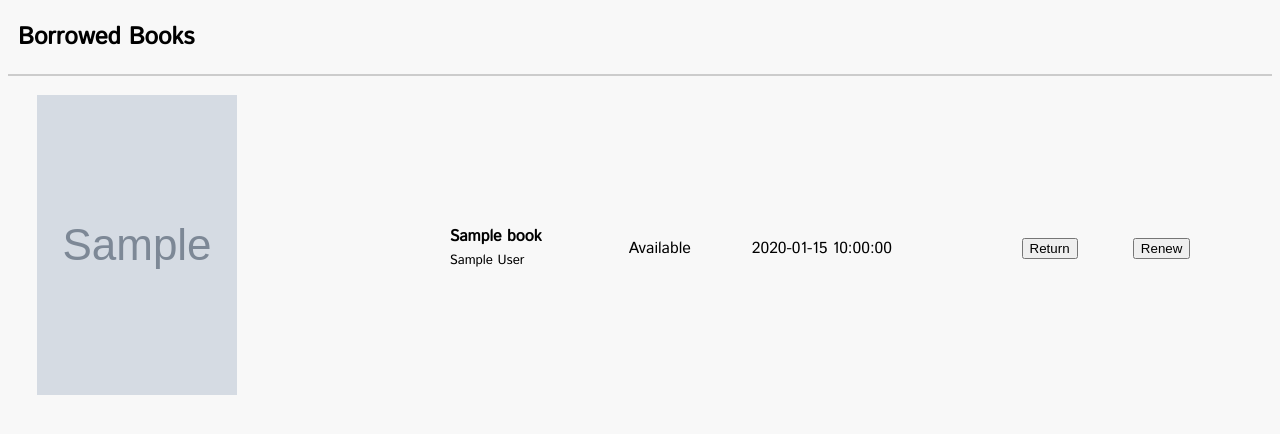
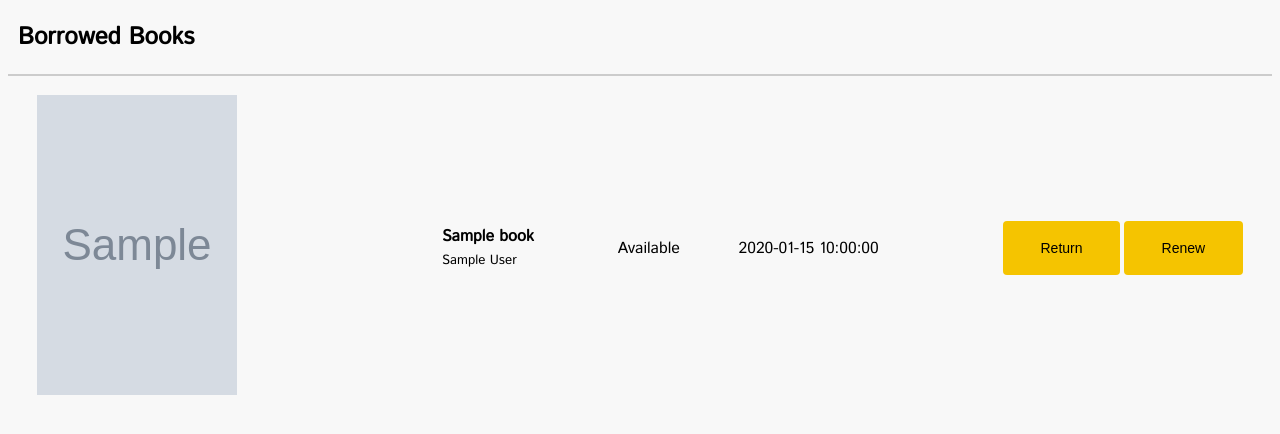
Before and after one commit to ASENDIENTEKevinVance/LibroCo, a Flask app: template LibroCoWeb/templates/my_books.html in a window 1280 px wide. Shown: the part 68-502 px from the top of the page. Run offline with Flask 3, Linux system fonts and the light colour scheme; the template is opened without the code that fills it: most values are stand-ins (such as "Sample title", 1, 10 or a date in 2020); grey boxes marked "Sample" are stand-in pictures.

Commit message:
Update mybooksstyle.css

```diff
--- a/LibroCoWeb/static/css/mybooksstyle.css
+++ b/LibroCoWeb/static/css/mybooksstyle.css
@@ -206,3 +206,18 @@
     object-fit: cover;
     margin: 0 1rem 0 0;
 }
+
+.action-btn {
+    height: 54px;
+    width: 100%;
+    padding: 10px;
+    background-color: #f5c400;
+    border: none;
+    border-radius: 4px;
+    font-size: 14px;
+    cursor: pointer;
+}
+
+.action-btn:hover {
+    background-color: #e9aa17;
+}
```
